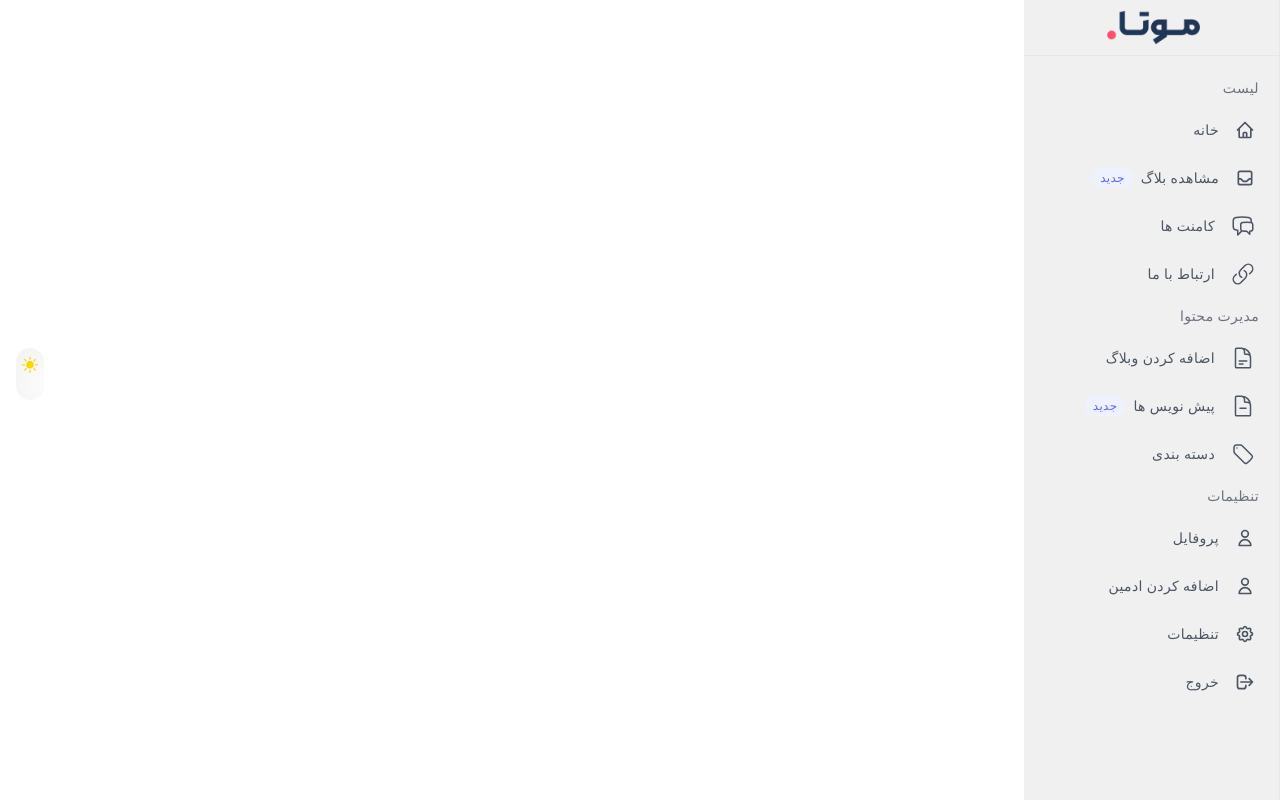
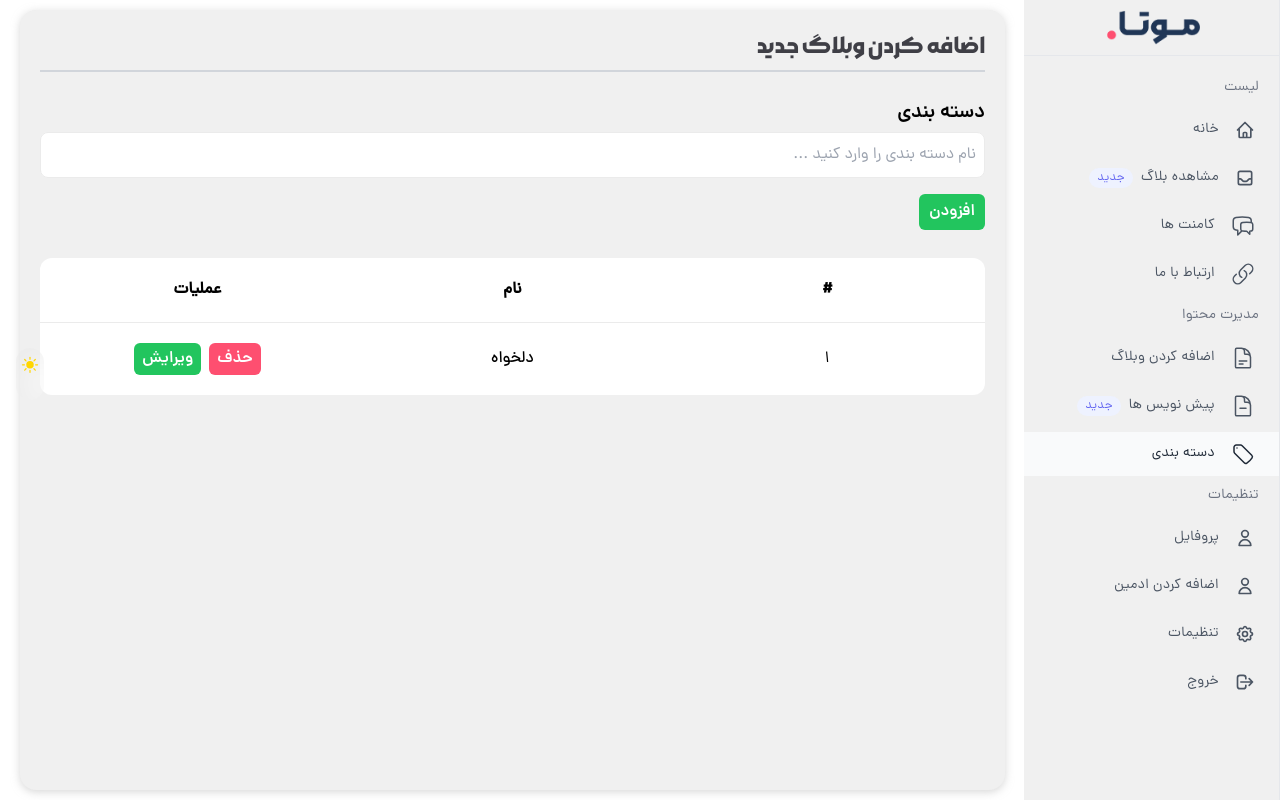
Before and after one commit to vahidKarimiDev/MotaBlog, a React (Vite) app: page /admin/category in a window 1280 px wide. Built offline with nearby package versions, Linux system fonts and the light colour scheme.

Commit message:
develop page add category :)

```diff
--- a/index.html
+++ b/index.html
@@ -1,5 +1,5 @@
 <!DOCTYPE html>
-<html lang="fa-IR" dir="rtl" className="">
+<html lang="fa-IR" dir="rtl" class="">
   <head>
     <meta charset="UTF-8" />
     <meta name="viewport" content="width=device-width, initial-scale=1.0" />
@@ -24,7 +24,7 @@
     <title>Mota Blog</title>
   </head>
   <body
-    className="font-Dana selection:bg-redPrimaryColor selection:text-white bg-white dark:bg-backGroundDark transition duration-300"
+    class="font-Dana selection:bg-redPrimaryColor selection:text-white bg-white dark:bg-backGroundDark transition duration-300"
   >
     <div id="root"></div>
     <script type="module" src="/src/main.jsx"></script>
--- a/src/Admin/Components/SideBar/SideBar.jsx
+++ b/src/Admin/Components/SideBar/SideBar.jsx
@@ -84,7 +84,7 @@ const SideBar = () => {
                         </NavLink>
                     </li>
                     <li>
-                        <NavLink to="/admin/draft-blog" className={({ isActive }) => isActive ? "relative flex flex-row items-center h-11 focus:outline-none bg-gray-50  text-gray-800 border-l-4 border-transparent border-indigo-500 pr-6" : "relative flex flex-row items-center h-11 focus:outline-none hover:bg-gray-50 text-gray-600 hover:text-gray-800 border-l-4 border-transparent hover:border-indigo-500 pr-6"}>
+                        <NavLink to="/admin/category" className={({ isActive }) => isActive ? "relative flex flex-row items-center h-11 focus:outline-none bg-gray-50  text-gray-800 border-l-4 border-transparent border-indigo-500 pr-6" : "relative flex flex-row items-center h-11 focus:outline-none hover:bg-gray-50 text-gray-600 hover:text-gray-800 border-l-4 border-transparent hover:border-indigo-500 pr-6"}>
                             <span className="inline-flex justify-center items-center ml-4">
                                 <svg xmlns="http://www.w3.org/2000/svg" fill="none" viewBox="0 0 24 24" strokeWidth={1.5} stroke="currentColor" className="size-6">
                                     <path strokeLinecap="round" strokeLinejoin="round" d="M9.568 3H5.25A2.25 2.25 0 0 0 3 5.25v4.318c0 .597.237 1.17.659 1.591l9.581 9.581c.699.699 1.78.872 2.607.33a18.095 18.095 0 0 0 5.223-5.223c.542-.827.369-1.908-.33-2.607L11.16 3.66A2.25 2.25 0 0 0 9.568 3Z" />
--- a/src/Admin/Pages/AddBlog/AddBlog.jsx
+++ b/src/Admin/Pages/AddBlog/AddBlog.jsx
@@ -10,6 +10,7 @@ const AddBlog = () => {
 
     const [photos, setPhotos] = useState([]);
     const [title, setTitle] = useState('');
+    const [miniDesc, setMiniDesc] = useState("")
     const [content, setContent] = useState('');
     const [category, setCategory] = useState('');
     const [slug, setSlug] = useState('');
@@ -24,6 +25,7 @@ const AddBlog = () => {
 
         formData.append('title', title);
         formData.append('description', content);
+        formData.append('miniDesc', miniDesc);
         formData.append('category_id', 1);
         formData.append('slug', slug);
         formData.append('admin_id', 1);
@@ -57,9 +59,8 @@ const AddBlog = () => {
                 <div className="flex items-start justify-start gap-4">
 
                     <div className="w-full flex items-start flex-col gap-1">
-                        <label className='font-DanaBold text-xl' htmlFor="title">چکیده توضیحات</label>
-                        <textarea id='title' className='input rounded-lg py-2.5 px-2' value={slug} onChange={(e) => setSlug(e.target.value)} placeholder='چکیده توضیحات را وارد کنید ...'></textarea>
-                        {/* <input type="text" id='title' className='input rounded-lg py-2.5 px-2' value={slug} onChange={(e) => setSlug(e.target.value)} placeholder='چکیده توضیحات را وارد کنید ...' /> */}
+                        <label className='font-DanaBold text-xl' htmlFor="mini">چکیده توضیحات</label>
+                        <textarea id='mini' className='input rounded-lg py-2.5 px-2' value={slug} onChange={(e) => setMiniDesc(e.target.value)} placeholder='چکیده توضیحات را وارد کنید ...'></textarea>
                     </div>
                 </div>
 
--- /dev/null
+++ b/src/Admin/Pages/AddCategory/AddCategory.jsx
@@ -0,0 +1,48 @@
+import React from 'react'
+import BoxContent from '../../Components/BoxContent/BoxContent'
+
+const AddCategory = () => {
+    return (
+        <>
+            <BoxContent>
+                <h2 className='font-MorabbaBold text-2xl text-zinc-700 border-b-2 border-gray-300 pb-2'>اضافه کردن وبلاگ جدید</h2>
+
+                <div className="flex items-center justify-between gap-5 mt-7">
+                    <div className="w-full flex items-start flex-col gap-1">
+                        <label className='font-DanaBold text-xl' htmlFor="title">دسته بندی</label>
+                        <input type="text" id='title' className='input rounded-lg py-2.5 px-2 mb-0' placeholder='نام دسته بندی را وارد کنید ...' />
+                        <span className='hidden text-sm tracking-tighter -mt-7 mr-1 text-red-500'>لطفا مقدار را پر کنید</span>
+                    </div>
+                </div>
+                <button className='px-2.5 py-1.5 rounded-md bg-green-500 hover:bg-green-600 transition text-white font-DanaBold mt-4'>افزودن</button>
+
+
+                <div className="mt-7">
+                    <table className='table-fixed w-full text-center bg-white p-3 rounded-xl'>
+                        <thead>
+                            <tr className='child:p-5 font-DanaMedium'>
+                                <th>#</th>
+                                <th>نام</th>
+                                <th>عملیات</th>
+                            </tr>
+                        </thead>
+                        <tbody>
+                            <tr className=' border-t border-[#EBEBEB] child:p-5'>
+                                <td className='font-Dana'>1</td>
+                                <td className='font-DanaMedium'>دلخواه</td>
+                                <td className='flex items-center justify-center gap-2'>
+                                    <button className='px-2 py-1 rounded-md bg-redPrimaryColor hover:bg-red-600 transition text-white font-DanaBold'>حذف</button>
+                                    <button className='px-2 py-1 rounded-md bg-green-500 hover:bg-green-600 transition text-white font-DanaBold'>ویرایش</button>
+                                </td>
+                            </tr>
+                        </tbody>
+                    </table>
+
+                </div>
+
+            </BoxContent>
+        </>
+    )
+}
+
+export default AddCategory
--- /dev/null
+++ b/src/Admin/Pages/ShowBlog/ShowBLog.jsx
@@ -0,0 +1,14 @@
+import React from 'react'
+import BoxContent from '../../Components/BoxContent/BoxContent'
+
+const ShowBLog = () => {
+    return (
+        <>
+            <BoxContent >
+                lsdjflsjdflk
+            </BoxContent>
+        </>
+    )
+}
+
+export default ShowBLog
--- a/src/Components/BoxBlog/BoxBlog.jsx
+++ b/src/Components/BoxBlog/BoxBlog.jsx
@@ -1,18 +1,20 @@
 import React from 'react';
 import { Swiper, SwiperSlide } from "swiper/react"
-import DOMPurify from 'dompurify'
+import DOMPurify from 'dompurify';
+import { Link } from 'react-router-dom';
 
-const BoxBlog = ({ title, description, slug, photos, admin_name, admin_profile, category }) => {
-
-    const cleanDesc = DOMPurify.sanitize(description)
+const BoxBlog = ({ title, miniDesc, slug, photos, admin_userName, admin_profile, category }) => {
+    const cleanDesc = DOMPurify.sanitize(miniDesc)
 
     return (
         <>
             <div className="rounded-xl overflow-hidden h-[560px] border border-[#EBEBEB] dark:border-gray-600">
                 <div className="w-full relative">
-                    <div className="h-[235px] overflow-hidden">
-                        <img src={photos[0]} className='w-full h-[235px] overflow-hidden object-cover hover:scale-105 transition duration-300 cursor-pointer' alt="Photo Post ...." />
-                    </div>
+                    <Link to={`/blog/${slug}`}>
+                        <div className="h-[235px] overflow-hidden">
+                            <img src={photos[0]} className='w-full h-[235px] overflow-hidden object-cover hover:scale-105 transition duration-300 cursor-pointer' alt="Photo Post ...." />
+                        </div>
+                    </Link>
                     <span className='backGround-primary rounded-full absolute top-4 right-4 text-sm py-1 px-2.5'>الهام بخش</span>
                     <div className="active flex items-center justify-center w-14 p-0 h-14 absolute left-4 -bottom-4 z-10">
                         <svg className='w-7 h-7 text-white'>
@@ -23,12 +25,14 @@ const BoxBlog = ({ title, description, slug, photos, admin_name, admin_profile,
                 <div className="p-[30px]">
                     <div className="flex items-center justify-start gap-3">
                         <img src="/images/avatar.png" className='w-9 h-9 object-cover' alt="" />
-                        <p className='text-secondTextColor text-xs tracking-tighter hover:text-redPrimaryColor transition'>وحید کریمی</p>
+                        <p className='text-secondTextColor text-xs tracking-tighter hover:text-redPrimaryColor transition'>{admin_userName}</p>
                         <span className='block w-[3px] h-[3px] bg-redPrimaryColor rounded-full'></span>
                         <p className='text-xs tracking-tighter text-secondTextColor'>01 آبان 1403</p>
                     </div>
                     <div className="mt-4">
-                        <h2 className='font-DanaMedium hover:text-redPrimaryColor cursor-pointer transition text-xl line-clamp-2 tracking-tighter text-secondColor h-[56px] dark:text-white dark:hover:text-redPrimaryColor'>{title}</h2>
+                        <Link to={`/blog/${slug}`}>
+                            <h2 className='font-DanaMedium hover:text-redPrimaryColor cursor-pointer transition text-xl line-clamp-2 tracking-tighter text-secondColor h-[56px] dark:text-white dark:hover:text-redPrimaryColor'>{title}</h2>
+                        </Link>
                         <p className='tracking-tighter line-clamp-3 text-secondTextColor mt-4 h-[72px]' dangerouslySetInnerHTML={{ __html: cleanDesc }}></p>
                     </div>
                     <div className="mt-[30px] border-t border-[#EBEBEB] dark:border-gray-600 flex items-center justify-between">
--- a/src/router.jsx
+++ b/src/router.jsx
@@ -5,6 +5,8 @@ import Home from "./pages/Home/Home";
 // Admin
 import HomeAdmin from './Admin/Pages/Home/Home'
 import AddBlog from "./Admin/Pages/AddBlog/AddBlog";
+import ShowBLog from "./Admin/Pages/ShowBlog/ShowBLog";
+import AddCategory from "./Admin/Pages/AddCategory/AddCategory";
 
 const routers = [
     { path: '/', element: <Home /> },
@@ -17,6 +19,8 @@ const routers = [
         path: "/admin/*", element: <App />, children: [
             { path: "home", element: <HomeAdmin /> },
             { path: "add-blog", element: <AddBlog /> },
+            { path: "showblog", element: <ShowBLog /> },
+            { path: "category", element: <AddCategory /> },
         ]
     },
     { path: "*", element: <p>404</p> }
```
